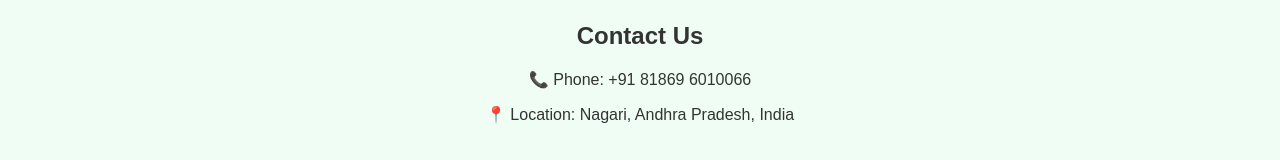
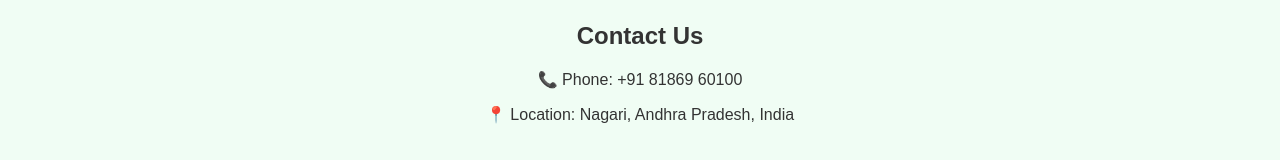
Before and after one commit to prasanth100v/prasanth-poultry, a React (Vite) app: page / in a window 1280 px wide. Shown: the part 921-1081 px from the top of the page. Built offline with nearby package versions, Linux system fonts and the light colour scheme.

Commit message:
Update Contact.jsx

```diff
--- a/src/components/Contact.jsx
+++ b/src/components/Contact.jsx
@@ -2,7 +2,7 @@ export default function Contact() {
   return (
     <section className="contact">
       <h2>Contact Us</h2>
-      <p>📞 Phone: +91 81869 6010066</p>
+      <p>📞 Phone: +91 81869 60100</p>
       <p>📍 Location: Nagari, Andhra Pradesh, India</p>
     </section>
   );
```
